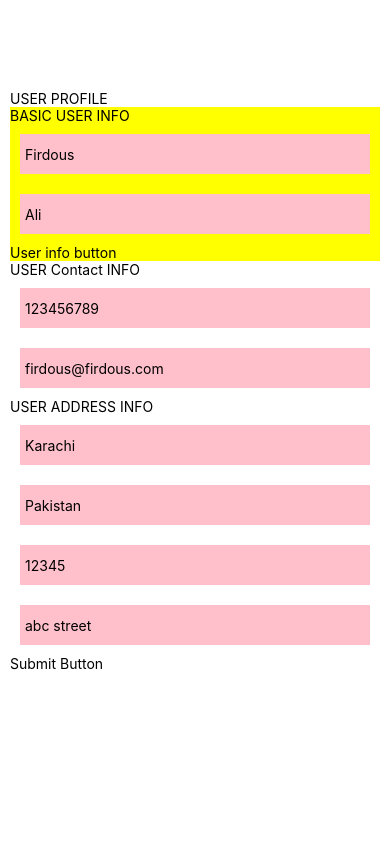
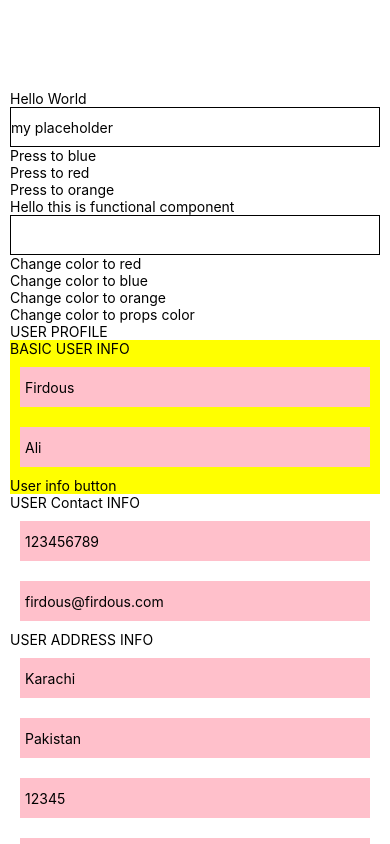
Before and after one commit to firdousali86/Batch4, a React Native app: screen / in a window 390 px wide. Built offline with nearby package versions, Linux system fonts and the light colour scheme.

Commit message:
components refactor

```diff
--- a/App.js
+++ b/App.js
@@ -11,7 +11,6 @@ import {Text, View, ScrollView, TouchableOpacity} from 'react-native';
 import MyTestComponent from './src/components/MyTestComponent';
 import MyTestFuncComponent from './src/components/MyTestFuncComponent';
 import UserProfile from './src/components/UserProfile';
-import MyHOC from './src/components/MYHOC';
 
 function App() {
   const [selectedColor, setSelectedColor] = useState('');
@@ -38,6 +37,8 @@ function App() {
   return (
     <View style={{flex: 1, marginTop: 90, marginHorizontal: 10}}>
       <ScrollView>
+        <MyTestComponent />
+        <MyTestFuncComponent />
         <UserProfile userData={userObject} inputStyle={inputStyle} />
       </ScrollView>
     </View>
--- a/src/components/MyTestFuncComponent.js
+++ b/src/components/MyTestFuncComponent/index.js
@@ -1,5 +1,6 @@
 import React, {useState} from 'react';
 import {View, Text, TextInput, TouchableOpacity} from 'react-native';
+import styles from './styles';
 
 const MyTestFuncComponent = props => {
   const [mutableBGColor, setMutableBGColor] = useState(props.bgColor);
@@ -22,12 +23,7 @@ const MyTestFuncComponent = props => {
         onChangeText={changedText => {
           setMyTextInput(changedText);
         }}
-        style={{
-          height: 40,
-          borderWidth: 1,
-          borderColor: 'black',
-          backgroundColor: 'white',
-        }}
+        style={styles.textinput}
       />
 
       <TouchableOpacity
--- /dev/null
+++ b/src/components/MyTestFuncComponent/styles.js
@@ -0,0 +1,10 @@
+import {StyleSheet} from 'react-native';
+
+export default StyleSheet.create({
+  textinput: {
+    height: 40,
+    borderWidth: 1,
+    borderColor: 'black',
+    backgroundColor: 'white',
+  },
+});
--- a/src/components/UserProfile.js
+++ b/src/components/UserProfile/index.js
@@ -1,9 +1,9 @@
 import {useState} from 'react';
 import {View, Text, TouchableOpacity} from 'react-native';
 
-import UserBasicInfo from './UserBasicInfo';
-import UserContactInfo from './UserContactInfo';
-import UserAddressInfo from './UserAddressInfo';
+import UserBasicInfo from '../UserBasicInfo';
+import UserContactInfo from '../UserContactInfo';
+import UserAddressInfo from '../UserAddressInfo';
 
 const UserProfile = props => {
   const [backColor, setBackColor] = useState('yellow');
```
Also changed, not shown: src/components/MYHOC/index.js (renamed from src/components/MYHOC.js), src/components/MyTestComponent/index.js (renamed from src/components/MyTestComponent.js), src/components/MyTestComponent/styles.js (added), src/components/UserAddressInfo/index.js (renamed from src/components/UserAddressInfo.js), src/components/UserBasicInfo/index.js (renamed from src/components/UserBasicInfo.js), src/components/UserContactInfo/index.js (renamed from src/components/UserContactInfo.js).
